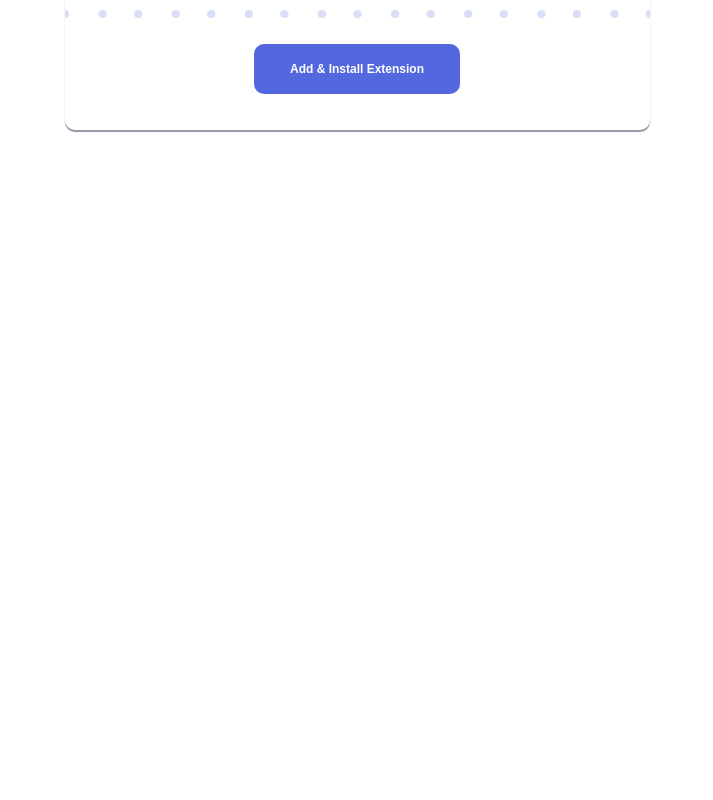
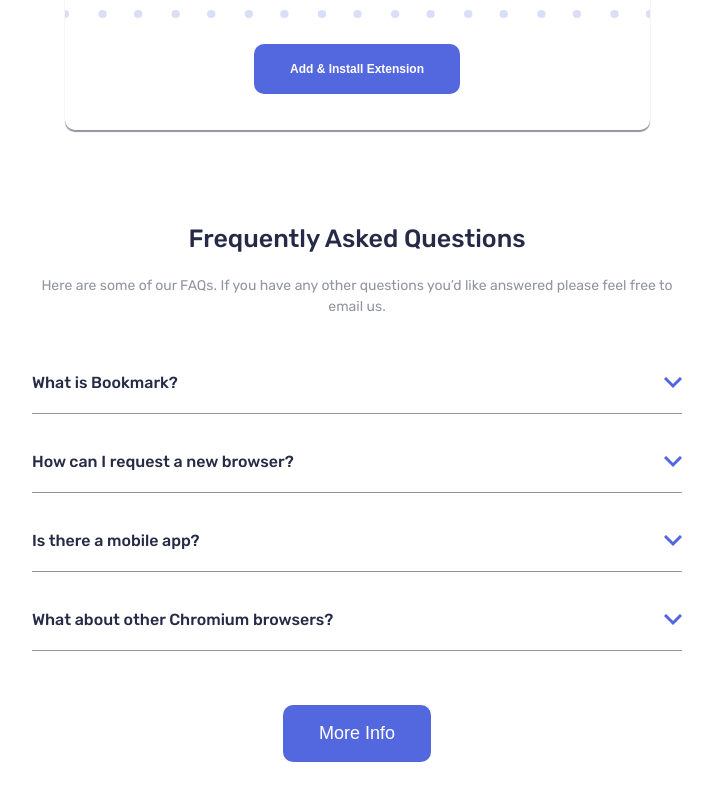
Before and after one commit to Julius-Sol/bookmark-landing-page-react, a React (Vite) app: page / in a window 1280 px wide. Shown: the part 3197-3997 px from the top of the page, without its empty margins (283-996 px from the left). Before the commit the page ends 3399 px from the top, so only its background shows below. Built offline with nearby package versions, Linux system fonts and the light colour scheme.

Commit message:
Add Faq component

```diff
--- a/src/App.tsx
+++ b/src/App.tsx
@@ -3,7 +3,7 @@
 import Hero from './components/Hero/Hero'
 import Features from './components/Features/Features'
 import Extensions from './components/Extensions/Extensions'
-
+import Faq from './components/Faq/Faq'
 function App() {
 
   return (
@@ -12,6 +12,7 @@
       <Hero></Hero>
       <Features></Features>
       <Extensions></Extensions>
+      <Faq></Faq>
     </>
   )
 }
--- /dev/null
+++ b/src/components/Faq/Faq.tsx
@@ -0,0 +1,24 @@
+import FaqTab from './FaqTab'
+import '../../sass/components/Faq.scss'
+import faqArrayData from '../../data/faq-data'
+
+function Faq() {
+
+  const fqaComponent = faqArrayData.map((item)=>{
+    return(
+      <FaqTab item={item} />
+    )
+  })
+
+  return (
+    <section className='faq'>
+      <h1 className='faq__title'>Frequently Asked Questions</h1>
+      <p className='faq__description'>Here are some of our FAQs. If you have any other questions you’d like answered please feel free to email us.</p>
+      {fqaComponent}
+
+      <button className='faq__button'>More Info</button>
+    </section>
+  )
+}
+
+export default Faq
--- /dev/null
+++ b/src/components/Faq/FaqTab.tsx
@@ -0,0 +1,26 @@
+import {useState} from 'react'
+import arrowIcon from '../../assets/icon-arrow.svg'
+
+function FaqTab(props : any) {
+
+  const [faqClose,setFaqClose] = useState(true);
+
+
+  const handleFaqClick = ()=>{
+    setFaqClose(prev=>!prev)
+  }
+
+  return (
+    <article>
+      <div className='faq__tab'>
+        <div className="faq__tab__cont">
+          <h1 className='faq__question'>{props.item.question}</h1>
+          {faqClose ? <img className='faq__arrow' src={arrowIcon} alt="arrow" onClick={handleFaqClick}/> : <img className='faq__arrow--close' src={arrowIcon} alt="arrow" onClick={handleFaqClick}/>}
+        </div>
+        <p className={faqClose ? 'faq__answer hidden' : 'faq__answer'}>{props.item.answer}</p>
+      </div>
+    </article>
+  )
+}
+
+export default FaqTab
--- /dev/null
+++ b/src/data/faq-data.tsx
@@ -0,0 +1,21 @@
+const faqData = [
+  {
+    question:"What is Bookmark?",
+    answer:" Lorem ipsum dolor sit amet, consectetur adipiscing elit. Fusce tincidunt justo eget ultricies fringilla. Phasellus blandit ipsum quis quam ornare mattis.",
+  },
+  {
+    question:"How can I request a new browser?",
+    answer:"  Vivamus luctus eros aliquet convallis ultricies. Mauris augue massa, ultricies non ligula. Suspendisse imperdiet. Vivamus luctus eros aliquet convallis ultricies. Mauris augue massa, ultricies non ligula. Suspendisse imperdie tVivamus luctus eros aliquet convallis ultricies. Mauris augue massa, ultricies non ligula. Suspendisse imperdiet.",
+  },
+  {
+    question:"Is there a mobile app?",
+    answer:"Sed consectetur quam id neque fermentum accumsan. Praesent luctus vestibulum dolor, ut condimentum urna vulputate eget. Cras in ligula quis est pharetra mattis sit amet pharetra purus. Sed sollicitudin ex et ultricies bibendum.",
+  },
+  {
+    question:"What about other Chromium browsers?",
+    answer:"Integer condimentum ipsum id imperdiet finibus. Vivamus in placerat mi, at euismod dui. Aliquam vitae neque eget nisl gravida pellentesque non ut velit.",
+  },
+
+]
+
+export default faqData;
--- /dev/null
+++ b/src/sass/components/Faq.scss
@@ -0,0 +1,64 @@
+@import '../_variables';
+
+.faq{
+  margin-top: 5rem;
+  text-align: center;
+
+  &__title{
+    margin-bottom: 1rem;
+    color: $Very-Dark-Blue;
+    font-size: 25px;
+  }
+
+  &__description{
+    color: $Grayish-Blue;
+    font-size: 14px;
+    margin-bottom: 2rem;
+  }
+
+  &__tab{
+    padding: 1rem 0;
+    margin-bottom: 1rem;
+    border-bottom: 1px solid $Grayish-Blue;
+    &__cont{
+      display: flex;
+      justify-content: space-between;
+      align-items: center;
+    }
+  }
+
+  &__question{
+    color: $Very-Dark-Blue;
+    font-size: 16px;
+  }
+
+  &__answer{
+    margin-top: 1rem;
+    text-align: left;
+    font-size: 16px;
+    color: $Grayish-Blue;
+  }
+
+  &__arrow{
+
+    &--close{
+      transform: rotate(180deg);
+      filter: invert(18%) sepia(77%) saturate(6654%) hue-rotate(1deg) brightness(97%) contrast(127%);
+    }
+  }
+
+  &__button{
+    margin-top: 2rem;
+    color: white;
+    border: none;
+    background-color: $Soft-Blue;
+    font-size: 18px;
+    padding: 1rem 2rem;
+    border-radius: 10px;
+  }
+}
+
+
+.hidden{
+  display: none;
+}
```
